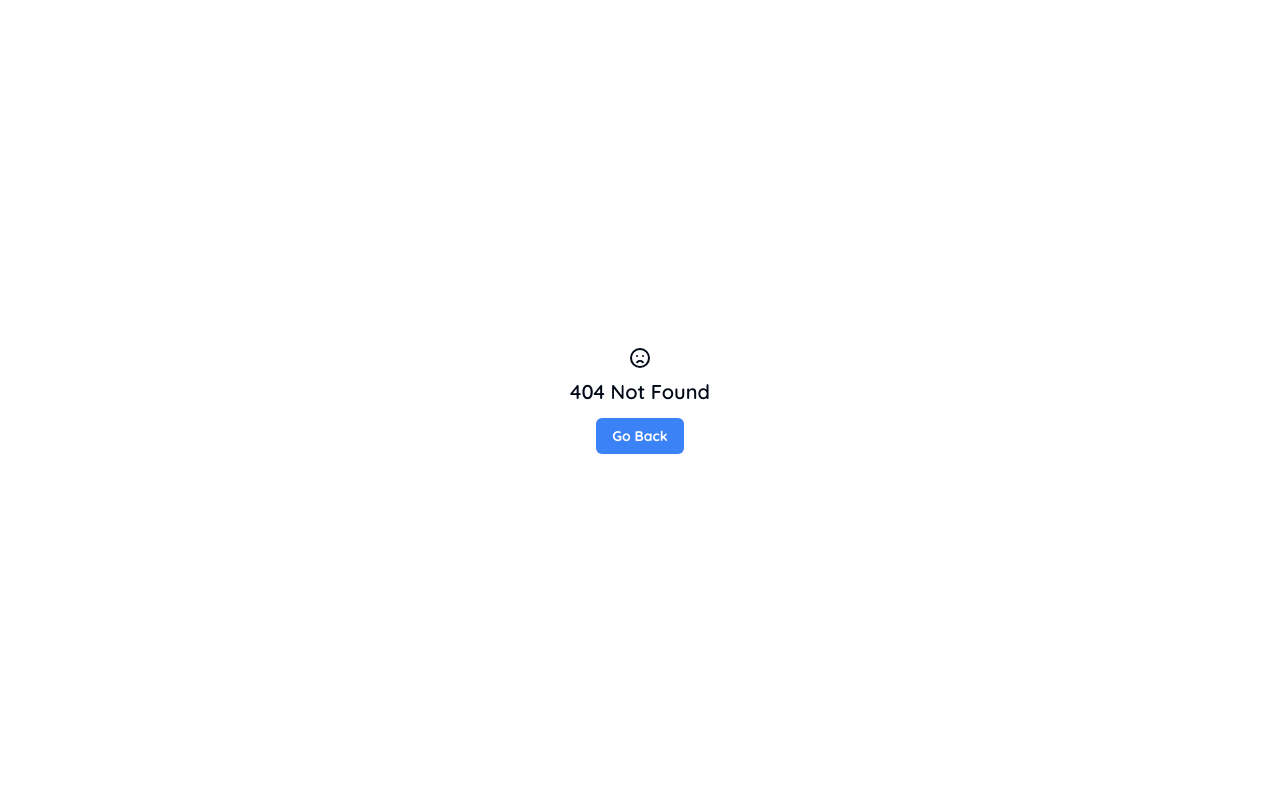
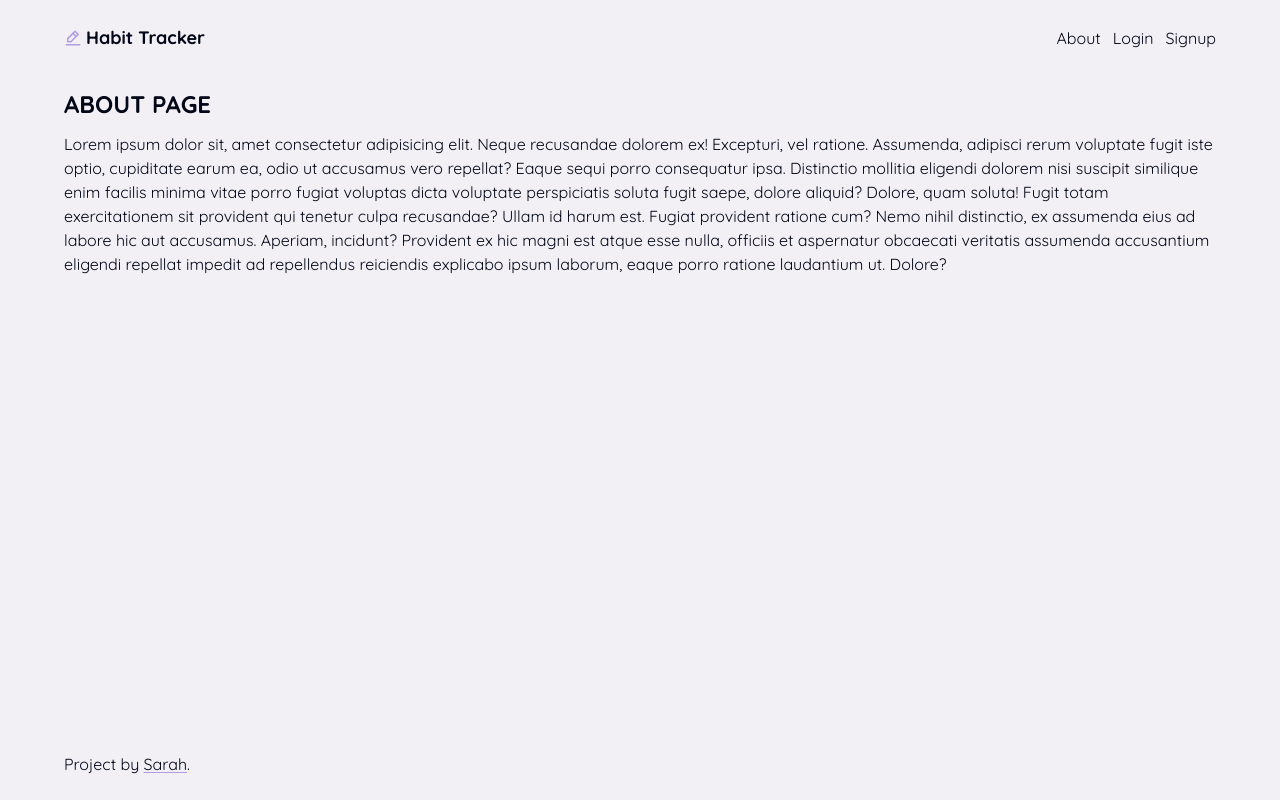
Before and after one commit to sarahc-dev/habit-tracker, a Next.js app: page /about in a window 1280 px wide. Before the commit this address had no page. Built offline with nearby package versions, Linux system fonts and the light colour scheme.

Commit message:
add public header, footer and about page

```diff
--- /dev/null
+++ b/app/(public)/about/page.tsx
@@ -0,0 +1,28 @@
+import type { Metadata } from "next"
+
+export const metadata: Metadata = {
+  title: "About | Habit Tracker",
+}
+
+export default function AboutPage() {
+  return (
+    <main className="flex-1 px-16">
+      <h1 className="my-3 text-2xl font-bold uppercase">About Page</h1>
+      <p>
+        Lorem ipsum dolor sit, amet consectetur adipisicing elit. Neque
+        recusandae dolorem ex! Excepturi, vel ratione. Assumenda, adipisci rerum
+        voluptate fugit iste optio, cupiditate earum ea, odio ut accusamus vero
+        repellat? Eaque sequi porro consequatur ipsa. Distinctio mollitia
+        eligendi dolorem nisi suscipit similique enim facilis minima vitae porro
+        fugiat voluptas dicta voluptate perspiciatis soluta fugit saepe, dolore
+        aliquid? Dolore, quam soluta! Fugit totam exercitationem sit provident
+        qui tenetur culpa recusandae? Ullam id harum est. Fugiat provident
+        ratione cum? Nemo nihil distinctio, ex assumenda eius ad labore hic aut
+        accusamus. Aperiam, incidunt? Provident ex hic magni est atque esse
+        nulla, officiis et aspernatur obcaecati veritatis assumenda accusantium
+        eligendi repellat impedit ad repellendus reiciendis explicabo ipsum
+        laborum, eaque porro ratione laudantium ut. Dolore?
+      </p>
+    </main>
+  )
+}
--- /dev/null
+++ b/app/(public)/layout.tsx
@@ -0,0 +1,16 @@
+import Header from "@/components/layout/Header"
+import Footer from "@/components/layout/Footer"
+
+export default function PublicLayout({
+  children,
+}: {
+  children: React.ReactNode
+}) {
+  return (
+    <>
+      <Header />
+      {children}
+      <Footer />
+    </>
+  )
+}
--- /dev/null
+++ b/app/(public)/page.tsx
@@ -0,0 +1,14 @@
+export default function Home() {
+  return (
+    <main className="flex-1 px-16">
+      <h1 className="mt-10 text-center text-5xl font-bold uppercase">
+        Improve your habits
+        <br />
+        <span className="decoration-accent underline underline-offset-4">
+          one day
+        </span>{" "}
+        at a time.
+      </h1>
+    </main>
+  )
+}
--- a/app/globals.css
+++ b/app/globals.css
@@ -4,7 +4,7 @@
 
 @layer base {
   :root {
-    --background: 0 0% 100%;
+    --background: 270 23% 95%;
     --foreground: 222.2 84% 4.9%;
 
     --card: 0 0% 100%;
@@ -22,7 +22,7 @@
     --muted: 210 40% 96.1%;
     --muted-foreground: 215.4 16.3% 46.9%;
 
-    --accent: 210 40% 96.1%;
+    --accent: 256 56% 75%;
     --accent-foreground: 222.2 47.4% 11.2%;
 
     --destructive: 0 84.2% 60.2%;
--- a/app/layout.tsx
+++ b/app/layout.tsx
@@ -25,7 +25,7 @@ export default function RootLayout({
     <html lang="en">
       <body
         className={cn(
-          "flex min-h-screen font-sans antialiased",
+          "flex min-h-screen flex-col font-sans antialiased",
           fontSans.variable
         )}
       >
--- a/app/page.tsx
+++ /dev/null
@@ -1,12 +0,0 @@
-import Button from "@/components/Button"
-import { Button as Shad } from "@/components/ui/button"
-
-export default function Home() {
-  return (
-    <main className="flex-1">
-      <h1>Hello World</h1>
-      <Button />
-      <Shad>Look a button</Shad>
-    </main>
-  )
-}
--- /dev/null
+++ b/components/Logo.tsx
@@ -0,0 +1,19 @@
+export default function Logo() {
+  return (
+    <div className="flex items-center text-lg" aria-label="Go to Home page">
+      <svg
+        xmlns="http://www.w3.org/2000/svg"
+        width="1em"
+        height="1em"
+        viewBox="0 0 24 24"
+        className="text-accent shrink-0"
+      >
+        <path
+          fill="currentColor"
+          d="M5 18h4.24a1 1 0 0 0 .71-.29l6.92-6.93L19.71 8a1 1 0 0 0 0-1.42l-4.24-4.29a1 1 0 0 0-1.42 0l-2.82 2.83l-6.94 6.93a1 1 0 0 0-.29.71V17a1 1 0 0 0 1 1m9.76-13.59l2.83 2.83l-1.42 1.42l-2.83-2.83ZM6 13.17l5.93-5.93l2.83 2.83L8.83 16H6ZM21 20H3a1 1 0 0 0 0 2h18a1 1 0 0 0 0-2"
+        />
+      </svg>
+      <span className="ml-1 shrink-0 font-bold">Habit Tracker</span>
+    </div>
+  )
+}
--- /dev/null
+++ b/components/layout/Footer.tsx
@@ -0,0 +1,18 @@
+import Link from "next/link"
+
+export default function Footer() {
+  return (
+    <footer className="px-16 py-6">
+      <p>
+        Project by{" "}
+        <Link
+          href=""
+          className="decoration-accent underline underline-offset-2"
+        >
+          Sarah
+        </Link>
+        .
+      </p>
+    </footer>
+  )
+}
--- /dev/null
+++ b/components/layout/Header.tsx
@@ -0,0 +1,17 @@
+import Link from "next/link"
+import Logo from "../Logo"
+
+export default function Header() {
+  return (
+    <header className="flex items-center justify-between px-16 py-6">
+      <Link href="/">
+        <Logo />
+      </Link>
+      <nav className="space-x-3">
+        <Link href="/about">About</Link>
+        <Link href="/login">Login</Link>
+        <Link href="/signup">Signup</Link>
+      </nav>
+    </header>
+  )
+}
--- a/next.config.mjs
+++ b/next.config.mjs
@@ -1,4 +1,6 @@
-const withBundleAnalyzer = require("@next/bundle-analyzer")({
+import bundle from "@next/bundle-analyzer"
+
+const withBundleAnalyzer = bundle({
   enabled: process.env.ANALYZE === "true",
 })
 
```
